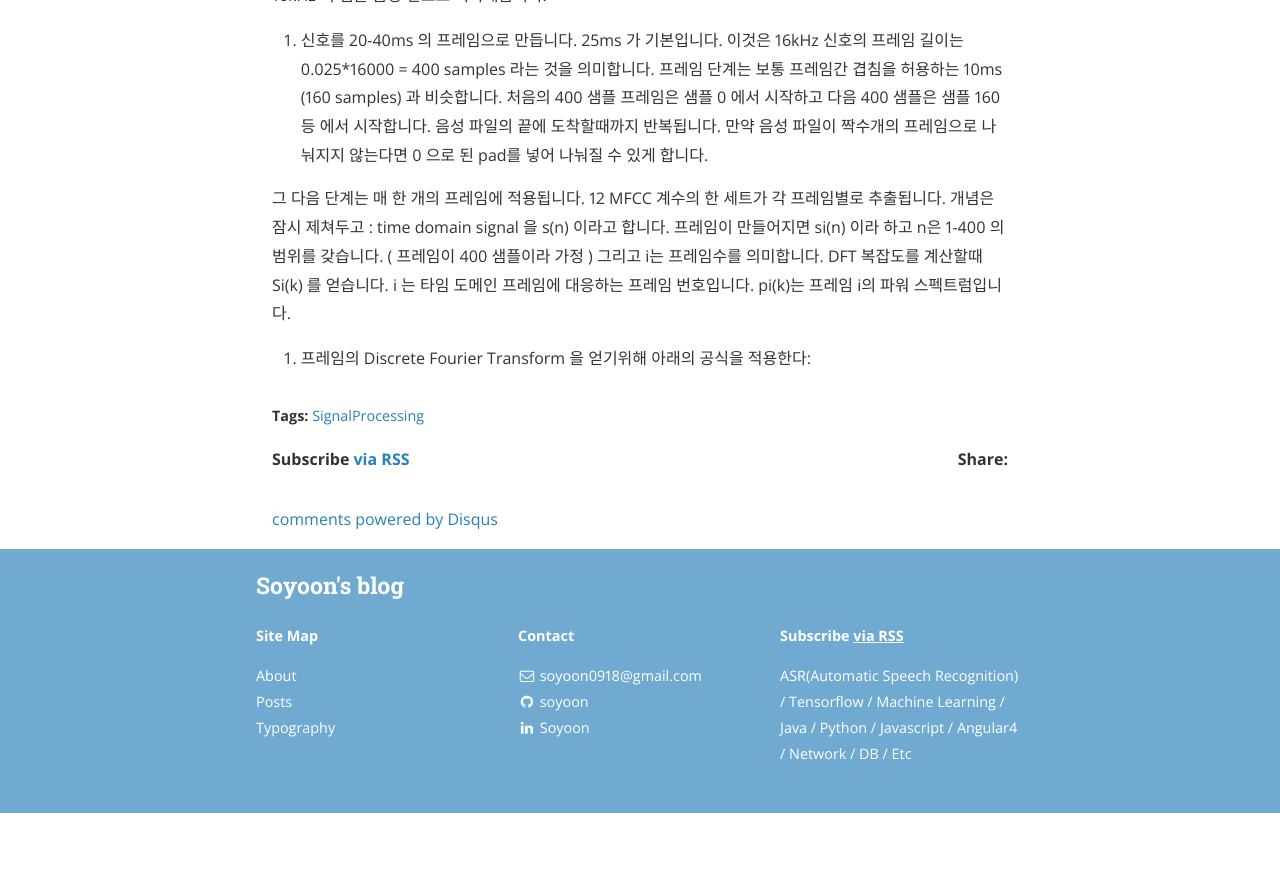
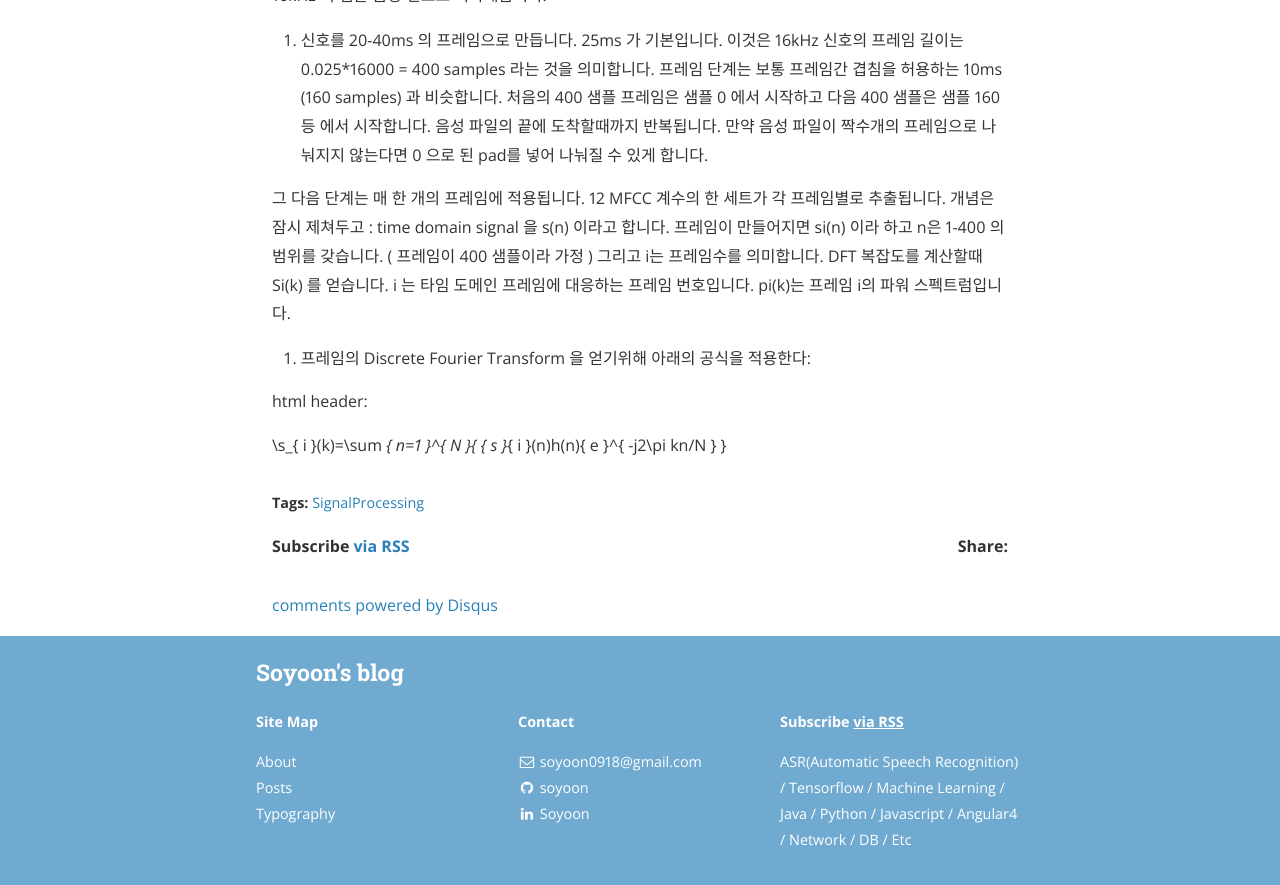
Before and after one commit to soyoon/soyoon.github.io, a Jekyll site: the page built from _posts/2017-05-02-Voice-Signal-Processing.md, in a window 1280 px wide and 900 px high, scrolled down 2717 px. Shown: the top 885 px of the window. Built offline with Jekyll 4.4.1, drawn with Linux system fonts in a browser that asks for light colours; nearby versions of some CDN libraries; comment, search, counter and statistics services are not loaded; before the commit the page ends 3530 px from its top, so only the background shows below that.

Commit message:
공식 추가 테스트

```diff
--- a/_posts/2017-05-02-Voice-Signal-Processing.md
+++ b/_posts/2017-05-02-Voice-Signal-Processing.md
@@ -102,3 +102,7 @@ DFT 복잡도를 계산할때 Si(k) 를 얻습니다. i 는 타임 도메인 프
 
 
 2. 프레임의 Discrete Fourier Transform 을 얻기위해 아래의 공식을 적용한다:
+
+html header: <script type="text/javascript"  src="http://cdn.mathjax.org/mathjax/latest/MathJax.js?config=TeX-AMS-MML_HTMLorMML"></script>
+
+\\s_{ i }(k)=\sum _{ n=1 }^{ N }{ { s }_{ i }(n)h(n){ e }^{ -j2\pi kn/N } }
```
